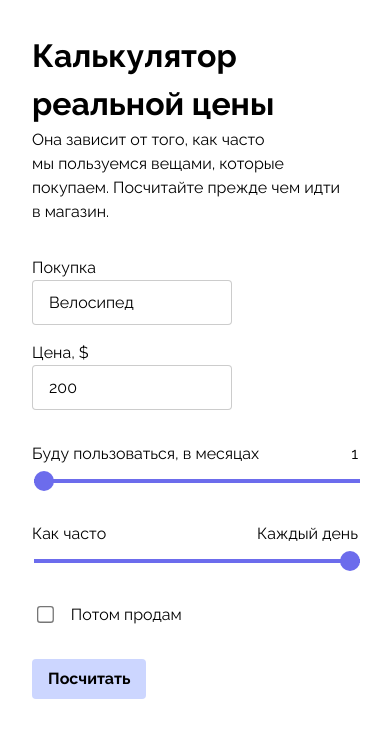
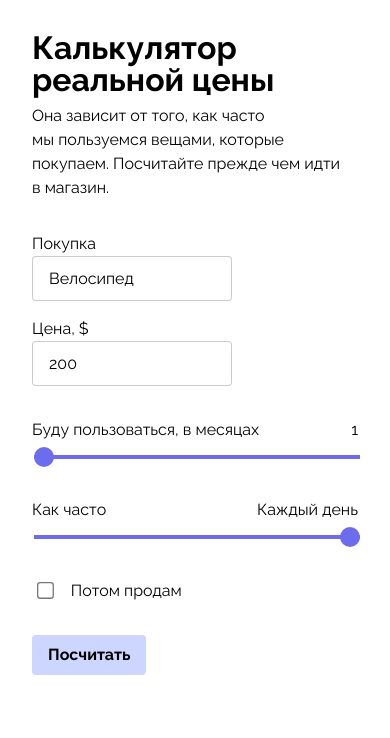
Before and after one commit to Dosybi/price, a plain HTML site: page index.html in a window 390 px wide. Drawn offline with Linux system fonts and the light colour scheme.

Commit message:
Update style.css

```diff
--- a/style.css
+++ b/style.css
@@ -10,6 +10,11 @@ body {
 @media screen and (max-width: 420px) {
   .container {
     margin: 2rem !important;
+  }
+
+  h1 {
+    line-height: 1;
+    margin-bottom: 0.5rem;
   }
 
   .purchase__price_input-label {
```
